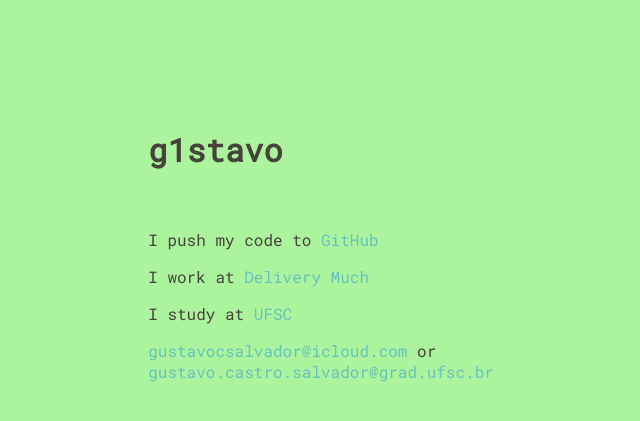
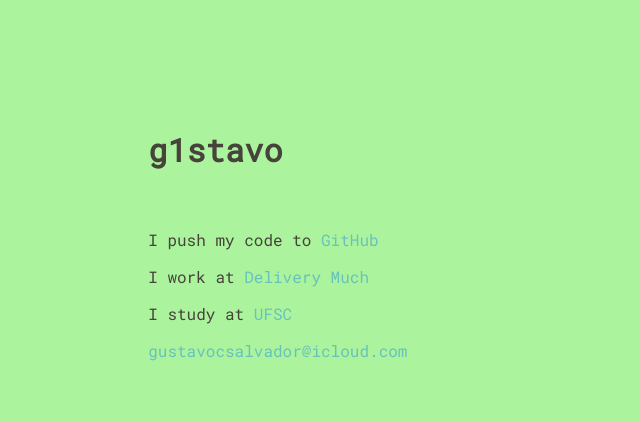
Before and after one commit to g1stavo/g1stavo.github.io, a Jekyll site: the page built from index.html, in a window 1280 px wide. Shown: the top 421 px of the page, without its empty margins (519-1159 px from the left). Built offline with Jekyll 4.4.1, drawn with Linux system fonts in a browser that asks for light colours; nearby versions of some CDN libraries.

Commit message:
Update content.html (#6)
* Update content.html

* Update index.html

```diff
--- a/_includes/content.html
+++ b/_includes/content.html
@@ -14,6 +14,5 @@
 </p>
 
 <p>
-	 <a href="mailto:gustavocsalvador@icloud.com">gustavocsalvador@icloud.com</a> or
-	 <a href="mailto:gustavo.castro.salvador@grad.ufsc.br">gustavo.castro.salvador@grad.ufsc.br</a>
+	 <a href="mailto:gustavocsalvador@icloud.com">gustavocsalvador@icloud.com</a>
 </p>
```
Also changed, not shown: 1 other file.
